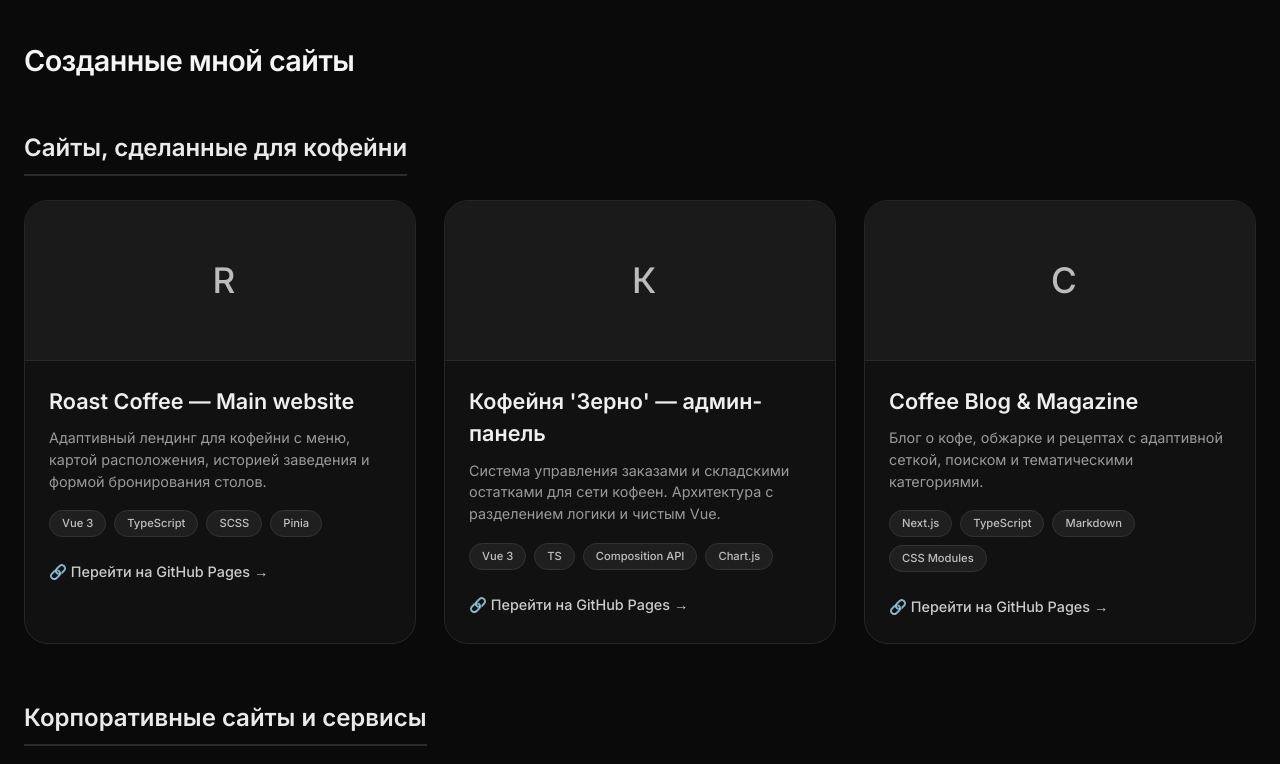
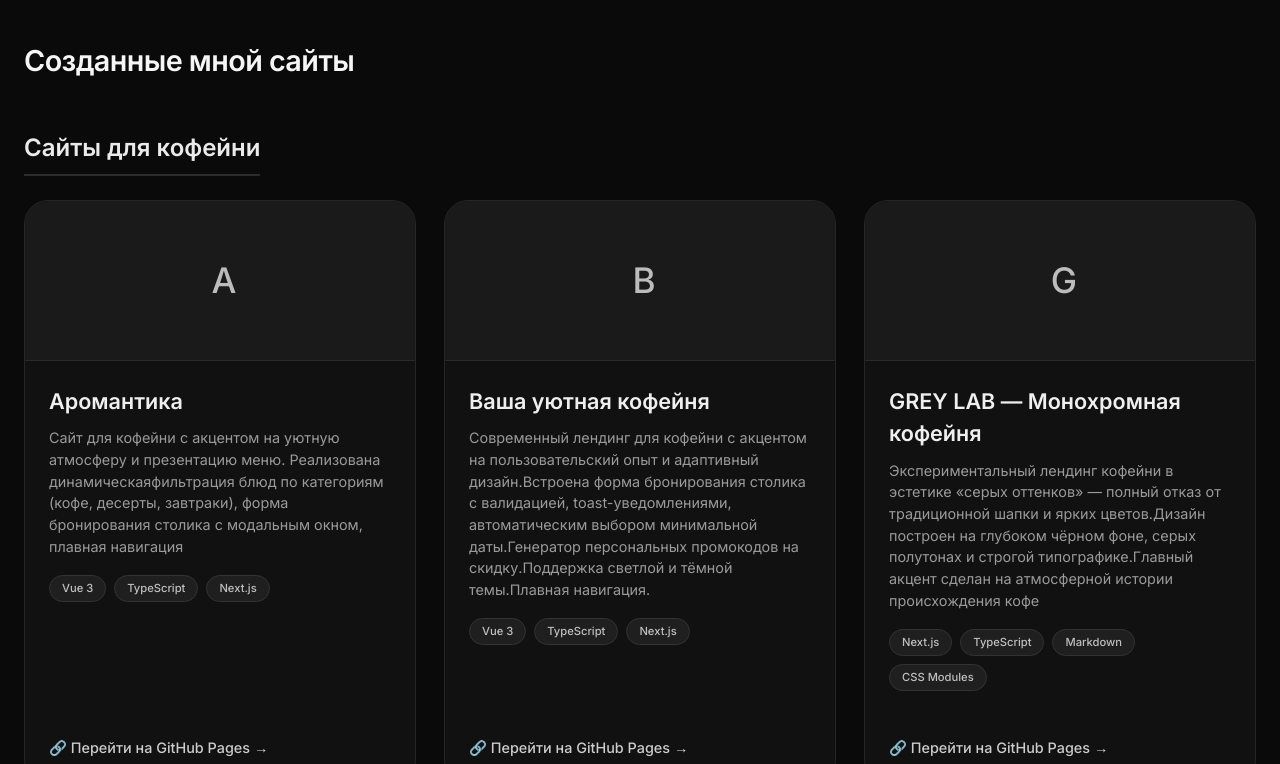
Before and after one commit to plrtp68217/plrtp-dev, a plain HTML site: page index.html in a window 1280 px wide. Shown: the part 1620-2384 px from the top of the page. Drawn offline with Linux system fonts and the light colour scheme.

Commit message:
[UPDATE] 	- Обновил иформацию по сайтам для кафе 	- Ссылка на GitHub Pages в каждой карточке находится на одном 	  уровне

```diff
--- a/script.js
+++ b/script.js
@@ -5,28 +5,35 @@
 const projectsCategories = [
   {
     id: "cafe",
-    categoryName: "Сайты, сделанные для кофейни",
+    categoryName: "Сайты для кофейни",
     projects: [
       {
-        title: "Roast Coffee — Main website",
+        title: "Аромантика",
         description:
-          "Адаптивный лендинг для кофейни с меню, картой расположения, историей заведения и формой бронирования столов.",
-        tech: ["Vue 3", "TypeScript", "SCSS", "Pinia"],
-        link: "https://morozovdev.github.io/roast-coffee/",
+          "Cайт для кофейни с акцентом на уютную атмосферу и презентацию меню. Реализована динамическая" +
+          "фильтрация блюд по категориям (кофе, десерты, завтраки), форма бронирования столика с модальным окном, плавная навигация",
+        tech: ["Vue 3", "TypeScript", "Next.js",],
+        link: "https://plrtp68217.github.io/small-business-sites/cafe/cafe-site-design-1",
         previewIcon: "coffee",
       },
       {
-        title: "Кофейня 'Зерно' — админ-панель",
+        title: "Ваша уютная кофейня",
         description:
-          "Система управления заказами и складскими остатками для сети кофеен. Архитектура с разделением логики и чистым Vue.",
-        tech: ["Vue 3", "TS", "Composition API", "Chart.js"],
-        link: "https://morozovdev.github.io/coffee-admin/",
+          "Современный лендинг для кофейни с акцентом на пользовательский опыт и адаптивный дизайн." +
+          "Встроена форма бронирования столика с валидацией, toast-уведомлениями, автоматическим выбором минимальной даты." +
+          "Генератор персональных промокодов на скидку." +
+          "Поддержка светлой и тёмной темы." +
+          "Плавная навигация.",
+        tech: ["Vue 3", "TypeScript", "Next.js"],
+        link: " https://plrtp68217.github.io/small-business-sites/cafe/cafe-site-design-2",
         previewIcon: "dashboard",
       },
       {
-        title: "Coffee Blog & Magazine",
+        title: "GREY LAB — Монохромная кофейня",
         description:
-          "Блог о кофе, обжарке и рецептах с адаптивной сеткой, поиском и тематическими категориями.",
+          "Экспериментальный лендинг кофейни в эстетике «серых оттенков» — полный отказ от традиционной шапки и ярких цветов." +
+          "Дизайн построен на глубоком чёрном фоне, серых полутонах и строгой типографике." +
+          "Главный акцент сделан на атмосферной истории происхождения кофе",
         tech: ["Next.js", "TypeScript", "Markdown", "CSS Modules"],
         link: "https://morozovdev.github.io/coffee-blog/",
         previewIcon: "article",
@@ -108,6 +115,7 @@ function renderAllProjects() {
 
       // Создаем структуру карточки
       card.innerHTML = `
+            <div class="project-content">
               <div class="project-img">
                 <span style="margin-left: 8px; font-weight: 500;">${proj.title.substring(0, 1)}</span>
               </div>
@@ -117,10 +125,12 @@ function renderAllProjects() {
                   <div class="project-tech">
                     ${proj.tech.map((t) => `<span class="tech-badge">${escapeHtml(t)}</span>`).join("")}
                   </div>
+              </div>
+            </div>
+
             <a href="${proj.link}" class="project-link" target="_blank" rel="noopener noreferrer">
                 🔗 Перейти на GitHub Pages →
             </a>
-            </div>
           `;
       gridDiv.appendChild(card);
     }
--- a/style.css
+++ b/style.css
@@ -260,6 +260,9 @@ section {
 }
 
 .project-card {
+  height: 100%;
+  display: flex;
+  flex-direction: column;
   background: #111111;
   border-radius: 24px;
   overflow: hidden;
@@ -321,7 +324,7 @@ section {
 }
 
 .project-link {
-  display: inline-flex;
+  margin: auto 0 24px 24px;
   align-items: center;
   gap: 8px;
   font-weight: 500;
```
Lines whose indentation alone changed are shown as unchanged.
